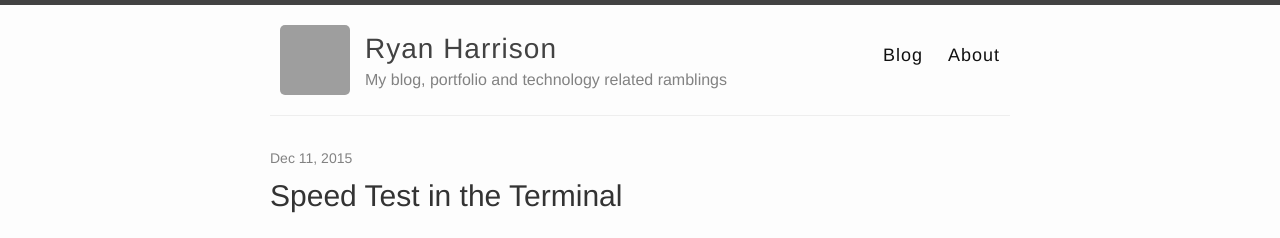
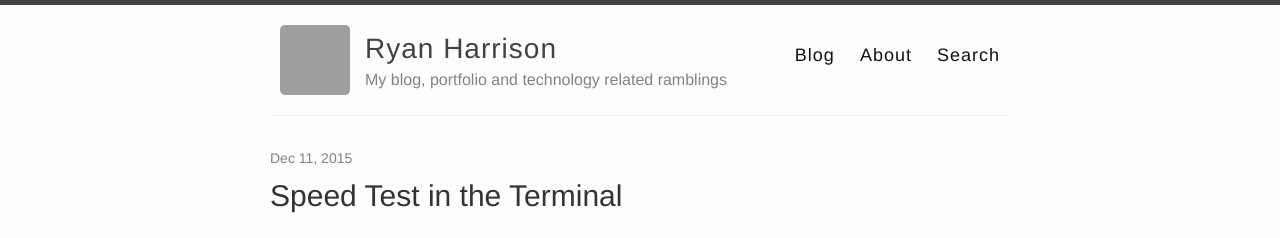
Before and after one commit to raharrison/ryanharrison.co.uk, a Jekyll site: the page built from index.html, in a window 1280 px wide and 900 px high. Shown: the top 238 px of the window. Built offline with Jekyll 4.4.1, drawn with Linux system fonts in a browser that asks for light colours; nearby versions of some CDN libraries; the list of posts is cut into pages by our own code; grey boxes are pictures that could not be loaded.

Commit message:
Fix link creation

```diff
--- a/_includes/header.html
+++ b/_includes/header.html
@@ -16,11 +16,8 @@
 
           <div class="trigger">
             <a class="page-link" href="{{ site.baseurl }}/">Blog</a>
-            {% for page in site.pages %}
-              {% if page.title and page.title != "404 - Page not found" and page.title != "Ryan Harrison" %}
-              <a class="page-link" href="{{ page.url | prepend: site.baseurl }}">{{ page.title }}</a>
-              {% endif %}
-            {% endfor %}
+            <a class="page-link" href="/about">About</a>
+            <a class="page-link" href="/search.html">Search</a>
           </div>
         </nav>
         <h1 class="site-name"><a href="{{ site.baseurl }}/">{{ site.name }}</a></h1>
```
